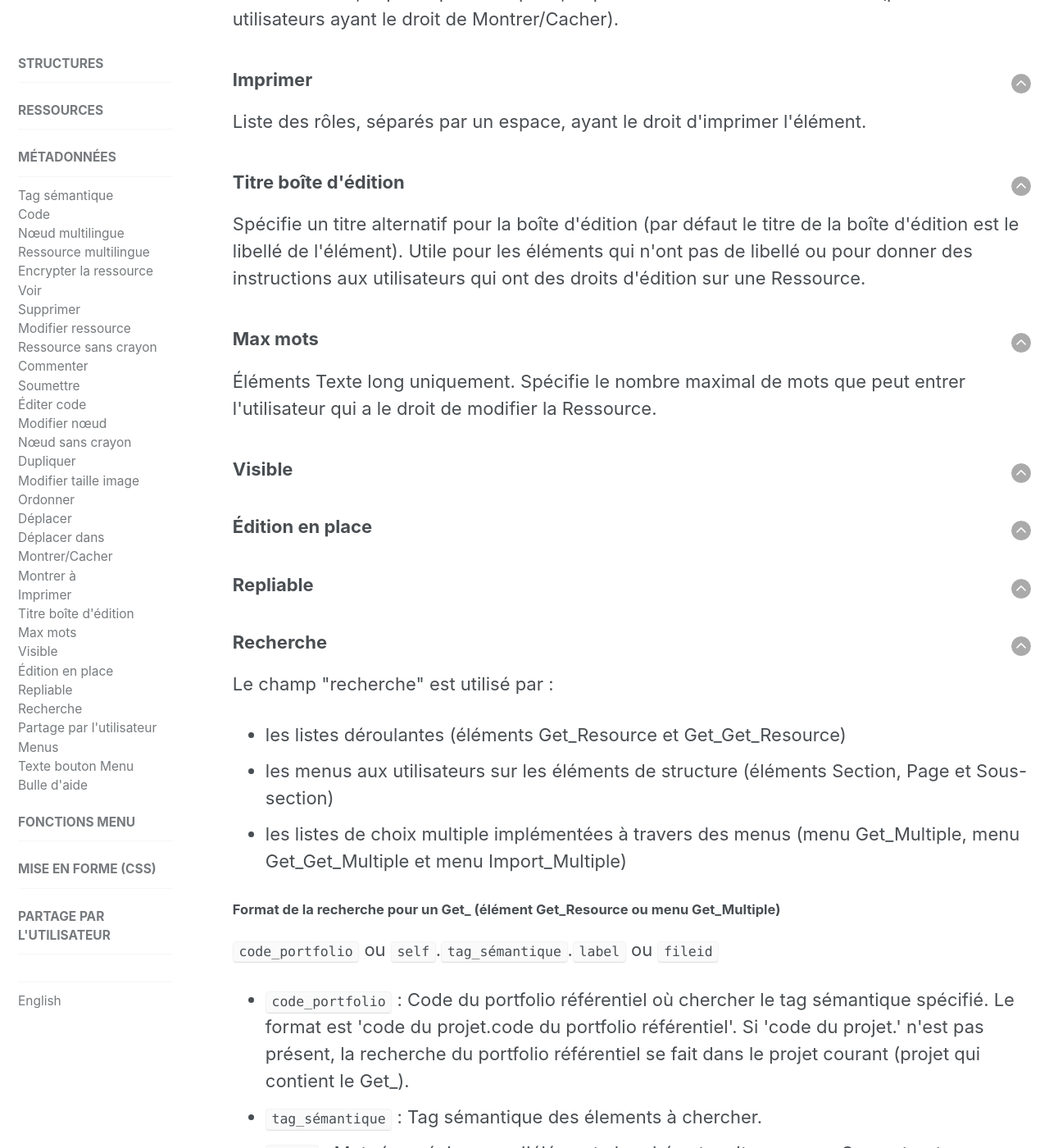
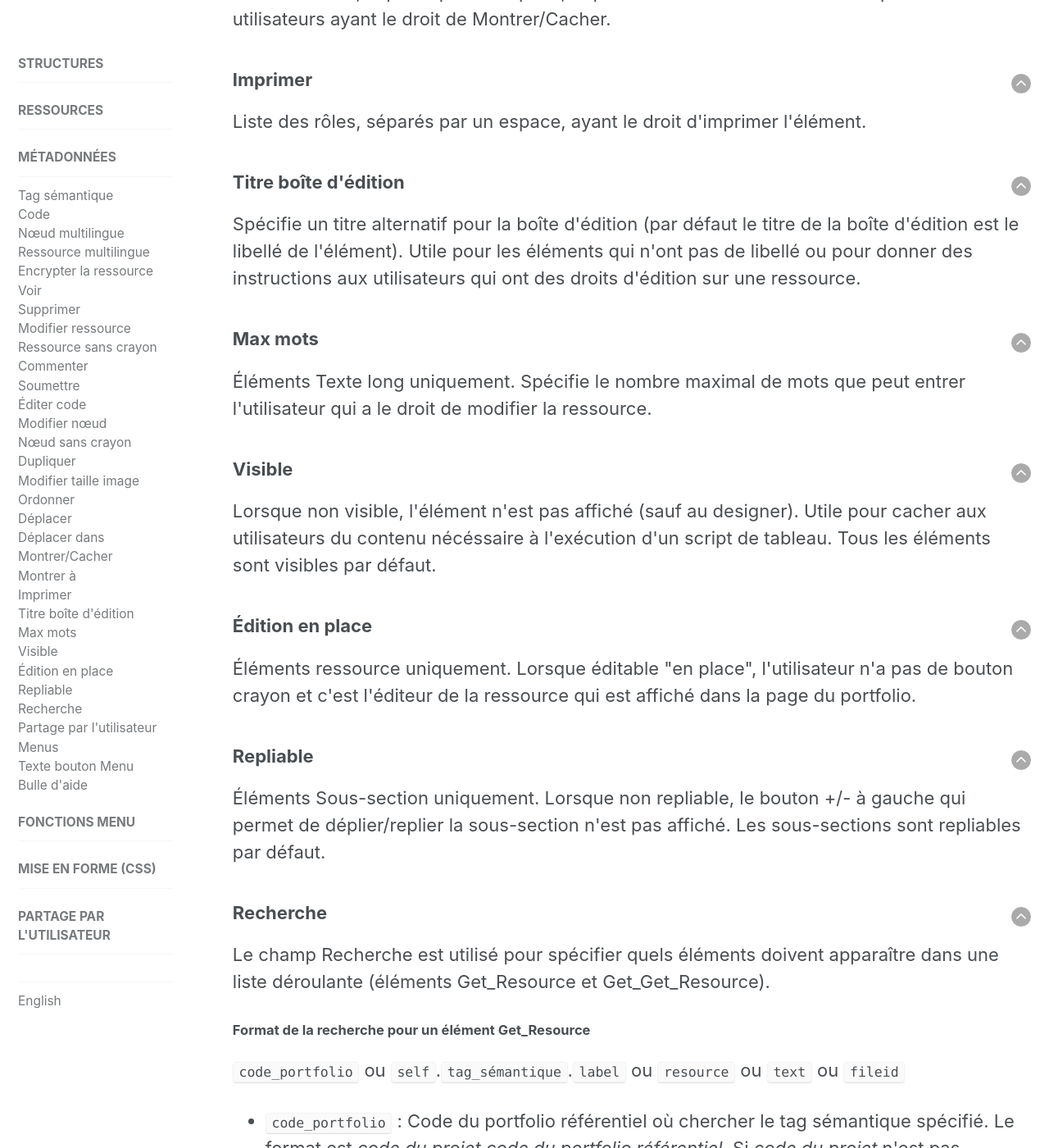
Before and after one commit to karutaproject/karuta-frontend-documentation, a Jekyll site: the page built from _pages/metadata_fr.html, in a window 1280 px wide and 1400 px high, scrolled down 7548 px. Shown: the whole window at 82% size. Built offline with Jekyll 4.4.1, drawn with Linux system fonts in a browser that asks for light colours; some of the changed text lies outside the part shown.

Commit message:
corrections

```diff
--- a/_pages/metadata_fr.html
+++ b/_pages/metadata_fr.html
@@ -147,9 +147,9 @@
 	<a style='float:right' href='#top'><img src='../assets/img/arrow-up.png'/></a>
 	<h3 id='multilingual-resource'>Ressource multilingue</h3>
 	<p>
-		Éléments Ressource uniquement. Spécifie si les données entrées dans l'élément Ressource prennent
+		Éléments ressource uniquement. Spécifie si les données entrées dans l'élément ressource prennent
 		des valeurs différentes pour chaque langue  dans le cas où le portfolio est multilingue. Si la
-		Ressource n'est pas multilingue, il y aura une seule valeur pour toutes les langues et cette
+		ressource n'est pas multilingue, il y aura une seule valeur pour toutes les langues et cette
 		valeur sera stockée dans la langue par défaut définie dans le fichier de configuration
 		<i>_init.js</i>
 	</p>
@@ -165,7 +165,7 @@
 	<p>
 		Spécifie si la ressource doit être encryptée. Dans le cas positif, à l'ouverture du portfolio
 		une phrase-clé est demandée à l'utilisateur. Cette phrase-clé sert à encoder/décoder les données
-		entrées dans la Ressource. Cette phrase-clé n'est pas stockée dans Karuta et doit donc être
+		entrées dans la ressource. Cette phrase-clé n'est pas stockée dans Karuta et doit donc être
 		mémorisée par l'utilisateur, car elle lui est demandée à chaque ouverture du portfolio.
 	</p>
 </article>
@@ -193,8 +193,8 @@
 	<a style='float:right' href='#top'><img src='../assets/img/arrow-up.png'/></a>
 	<h3 id='edit-resource'>Modifier ressource</h3>
 	<p>
-		Éléments Ressource uniquement. Liste des rôles, séparés par un espace, ayant le droit
-		d'éditer la Ressource (y enregistrer des données).
+		Éléments ressource uniquement. Liste des rôles, séparés par un espace, ayant le droit
+		d'éditer la ressource (y enregistrer des données).
 	</p>
 </article>
 
@@ -202,8 +202,8 @@
 	<a style='float:right' href='#top'><img src='../assets/img/arrow-up.png'/></a>
 	<h3 id='resnopencil'>Ressource sans crayon</h3>
 	<p>
-		Éléments Ressource uniquement. N'affiche pas le bouton crayon aux rôles ayant le droit
-		de modifier la Ressource. Utilisé pour les imports d'éléments multiples via la fonction
+		Éléments ressource uniquement. N'affiche pas le bouton crayon aux rôles ayant le droit
+		de modifier la ressource. Utilisé pour les imports d'éléments multiples via la fonction
 		<i>Import_Multiple</i> (voir section FONCTIONS MENU pour plus de détails).
 	</p>
 </article>
@@ -212,10 +212,10 @@
 	<a style='float:right' href='#top'><img src='../assets/img/arrow-up.png'/></a>
 	<h3 id='comment'>Commenter</h3>
 	<p>
-		Liste des rôles, séparés par un espace, ayant le droit de commenter un élément Ressource.
-		Ce droit ajoute un éditeur de texte au bas de la boîte d'édition de la Ressource. Le
+		Liste des rôles, séparés par un espace, ayant le droit de commenter un élément ressource.
+		Ce droit ajoute un éditeur de texte au bas de la boîte d'édition de la ressource. Le
 		commentaire est daté et signé du nom de l'utilisateur qui l'a écrit. Pour pouvoir commenter
-		un élément, l'utilisateur doit également avoir le droit de modifier la Ressource.
+		un élément, l'utilisateur doit également avoir le droit de modifier la ressource.
 	</p>
 	<p>
 		ASTUCE&nbsp;: Le designer peut s'attribuer le droit de commenter un élément de structure.
@@ -298,9 +298,9 @@
 	<a style='float:right' href='#top'><img src='../assets/img/arrow-up.png'/></a>
 	<h3 id='movein'>Déplacer dans</h3>
 	<p>
-		Pour les rôles qui ont le droit de Déplacer. Tag sémantique qui contraint les éléments
-		vers lesquels on peut déplacer. Par exemple, avoir le droit de déplacer un élément uniquement
-		vers les sous-sections qui ont le tag sémantique spécifié.
+		Tag sémantique qui contraint les éléments vers lesquels les rôles ayant le droit de Déplacer
+		peuvent déplacer l'élément courant. Par exemple, avoir le droit de déplacer un élément
+		uniquement vers les sous-sections qui ont le tag sémantique spécifié.
 	</p>
 </article>
 
@@ -319,8 +319,8 @@
 	<a style='float:right' href='#top'><img src='../assets/img/arrow-up.png'/></a>
 	<h3 id='showtoroles'>Montrer à</h3>
 	<p>
-		Liste des rôles, séparés par un espace, à qui l'élément est caché ou montré (par les utilisateurs
-		ayant le droit de Montrer/Cacher).
+		Liste des rôles, séparés par un espace, à qui l'élément est caché ou montré par les utilisateurs
+		ayant le droit de Montrer/Cacher.
 	</p>
 </article>
 
@@ -336,7 +336,7 @@
 	<p>
 		Spécifie un titre alternatif pour la boîte d'édition (par défaut le titre de la boîte d'édition
 		est le libellé de l'élément). Utile pour les éléments qui n'ont pas de libellé ou pour donner des
-		instructions aux utilisateurs qui ont des droits d'édition sur une Ressource.
+		instructions aux utilisateurs qui ont des droits d'édition sur une ressource.
 	</p>
 </article>
 
@@ -345,7 +345,7 @@
 	<h3 id='maxword'>Max mots</h3>
 	<p>
 		Éléments Texte long uniquement. Spécifie le nombre maximal de mots que peut entrer l'utilisateur
-		qui a le droit de modifier la Ressource.
+		qui a le droit de modifier la ressource.
 	</p>
 </article>
 
@@ -353,6 +353,9 @@
 	<a style='float:right' href='#top'><img src='../assets/img/arrow-up.png'/></a>
 	<h3 id='display'>Visible</h3>
 	<p>
+		Lorsque non visible, l'élément n'est pas affiché (sauf au designer). Utile pour cacher aux
+		utilisateurs du contenu nécéssaire à l'exécution d'un script de tableau. Tous les éléments
+		sont visibles par défaut.
 	</p>
 </article>
 
@@ -360,6 +363,8 @@
 	<a style='float:right' href='#top'><img src='../assets/img/arrow-up.png'/></a>
 	<h3 id='inline'>Édition en place</h3>
 	<p>
+		Éléments ressource uniquement. Lorsque éditable "en place", l'utilisateur n'a pas de bouton crayon
+		et c'est l'éditeur de la ressource qui est affiché dans la page du portfolio.
 	</p>
 </article>
 
@@ -367,6 +372,9 @@
 	<a style='float:right' href='#top'><img src='../assets/img/arrow-up.png'/></a>
 	<h3 id='collapsible'>Repliable</h3>
 	<p>
+		Éléments Sous-section uniquement. Lorsque non repliable, le bouton +/- à gauche qui permet
+		de déplier/replier la sous-section n'est pas affiché. Les sous-sections sont repliables
+		par défaut.
 	</p>
 </article>
 
@@ -374,70 +382,69 @@
 	<a style='float:right' href='#top'><img src='../assets/img/arrow-up.png'/></a>
 	<h3 id='query'>Recherche</h3>
 	<p>
-		Le champ "recherche" est utilisé par :
-		<ul>
-			<li>les listes déroulantes (éléments Get_Resource et Get_Get_Resource)</i>
-			<li>les menus aux utilisateurs sur les éléments de structure (éléments Section, Page et Sous-section)</i>
-			<li>les listes de choix multiple implémentées à travers des menus (menu Get_Multiple,
-				menu Get_Get_Multiple et menu Import_Multiple)</i>
-		</ul>
+		Le champ Recherche est utilisé pour spécifier quels éléments doivent apparaître dans une liste
+		déroulante (éléments Get_Resource et Get_Get_Resource).
 	</p>
 
-	<h4>Format de la recherche pour un Get_ (élément Get_Resource ou menu Get_Multiple)</h4>
+	<h4>Format de la recherche pour un élément Get_Resource</h4>
 	<p>
 		<code>code_portfolio</code> ou <code>self</code>.<code>tag_sémantique</code>.<code>label</code> ou
-		<code>fileid</code>
+		<code>resource</code> ou <code>text</code> ou <code>fileid</code>
 	</p>
 	<ul>
 		<li>
-			<code>code_portfolio</code> : Code du portfolio référentiel où chercher le tag sémantique
-			spécifié. Le format est 'code du projet.code du portfolio référentiel'. Si 'code du projet.'
-			n'est pas présent, la recherche du portfolio référentiel se fait dans le projet courant
-			(projet qui contient le Get_).
+			<code>code_portfolio</code>&nbsp;: Code du portfolio référentiel où chercher le tag sémantique
+			spécifié. Le format est <i>code du projet.code du portfolio référentiel</i>. Si
+			<i>code du projet</i> n'est pas présent, la recherche du portfolio référentiel se fait dans
+			le projet courant (projet qui contient le portfolio dans lequel se trouve le Get_Resource).
 		</li>
-		<li><code>tag_sémantique</code> : Tag sémantique des élements à chercher.</li>
-		<li><code>label</code> : Mot réservé. Lorsque l'élément cherché est un Item ou une Sous-structure.</li>
+		<li><code>tag_sémantique</code>&nbsp;: Tag sémantique des élements à chercher.</li>
+		<li>
+			<code>label</code>&nbsp;: Mot réservé. Lorsque l'élément cherché est un Item ou une Sous-structure.
+		</li>
 	</ul>
 	<p>
-		OPTION <code>self</code> : Peut remplacer <code>code_portfolio</code>. Dans ce cas la recherche se
+		OPTION <code>self</code>&nbsp;: Peut remplacer <code>code_portfolio</code>. Dans ce cas la recherche se
 		fait à l'intérieur du portfolio courant (portfolio qui contient l'élément Get_).
 	</p>
 	<p>
-		OPTION <code>text</code> : L'élément cherché doit être un Texte (court ou long). On remplace alors
+		OPTION <code>text</code>&nbsp;: L'élément cherché doit être un Texte (court ou long). On remplace alors
 		<code>label</code> par <code>text</code>. Dans ce cas, c'est le texte et non le libellé qui sera affiché.
 	</p>
 	<p>
-		OPTION <code>fileid</code> : L'élément cherché doit être une Image. On remplace alors
+		OPTION <code>fileid</code>&nbsp;: L'élément cherché doit être une Image. On remplace alors
 		<code>label</code> par <code>fileid</code>. Dans ce cas, l'élément Image doit être déclaré
 		à même le portfolio où se trouve l'élément Get_ (et non pas dans un portfolio Référentiel)
 		&rarr; donc à utiliser avec l'option <code>self</code>.
 	</p>
 	<p>
-		OPTION <code>resource</code> : L'élément cherché peut être un Item. On remplace alors
+		OPTION <code>resource</code>&nbsp;: L'élément cherché peut être un Item. On remplace alors
 		<code>label</code> par <code>resource</code>. Dans ce cas, l'élément Item doit être déclaré
 		à même le portfolio où se trouve l'élément Get_ (et non pas dans un portfolio Référentiel). L'effet sera contrairement à label,
 		la mise à jour du get_resource si l'item correspondant sélectionné est modifié.
 		&rarr; donc à utiliser avec l'option <code>self</code>.
 	</p>
-	<h4>Format de la recherche pour un Get_Get_ (élément Get_Get_Resource ou menu Get_Get_Multiple)</h4>
+	<h4>Format de la recherche pour un élément Get_Get_Resource</h4>
 	<p>
 		<code>code_portfolio</code>.<code>position</code>.<code>tag_sémantique1</code>.
 		<code>tag_sémantique2</code>.<code>label</code>
 	</p>
 	<ul>
-		<li><code>code_portfolio</code> : Code du portfolio référentiel où faire la recherche.</li>
+		<li><code>code_portfolio</code>&nbsp;: Code du portfolio référentiel où faire la recherche.</li>
 		<li>
-			<code>position</code> : Indique où chercher dans le portfolio courant le code de l'élément
+			<code>position</code>&nbsp;: Indique où chercher dans le portfolio courant le code de l'élément
 			parent qui va permettre de restreindre la recherche dans le référentiel. Prend une des
-			valeurs suivantes : <i>child</i>, <i>sibling</i>,<i>parent</i>, <i>parent.parent</i>,
-			<i>parent.parent.parent</i>
+			valeurs suivantes&nbsp;: <i>child</i>, <i>sibling</i>,<i>parent</i>, <i>parent.parent</i>,
+			<i>parent.parent.parent</i>.
 		</li>
 		<li>
-			<code>tag_sémantique1</code> : Tag sémantique du parent (restreint la recherche aux enfants de
-			ce parent).
+			<code>tag_sémantique1</code>&nbsp;: Tag sémantique du parent (restreint la recherche aux
+			enfants de ce parent).
 		</li>
-		<li><code>tag_sémantique2</code> : Tag sémantique des éléments à chercher dans le référentiel.</li>
-		<li><code>label</code> : Mot réservé.</li>
+		<li>
+			<code>tag_sémantique2</code>&nbsp;: Tag sémantique des éléments à chercher dans le référentiel.
+		</li>
+		<li><code>label</code>&nbsp;: Mot réservé.</li>
 	</ul>
 </article>
 
```
